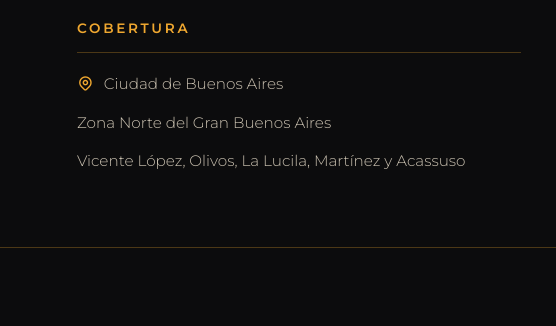
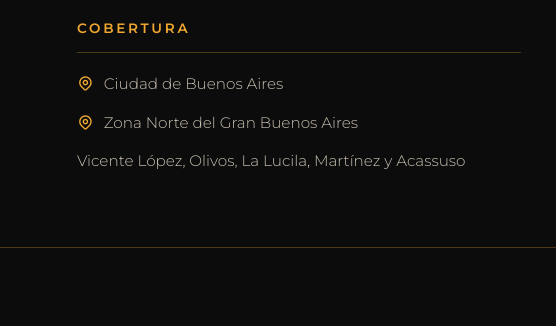
Before and after one commit to sageDev7/djoro, a plain HTML site: page index.html in a window 1280 px wide. Shown: the part 4876-5202 px from the top of the page, 341-897 px from the left. Drawn offline with nearby package versions, Linux system fonts and the light colour scheme; a web font is replaced by a local one.

Commit message:
final ajustes rediseño 8

```diff
--- a/index.html
+++ b/index.html
@@ -209,7 +209,7 @@
     <div class="footer-col">
       <h3>Cobertura</h3>
       <p><i class="ti ti-map-pin" aria-hidden="true"></i> Ciudad de Buenos Aires</p>
-      <p>Zona Norte del Gran Buenos Aires</p>
+      <p><i class="ti ti-map-pin" aria-hidden="true"></i> Zona Norte del Gran Buenos Aires</p>
       <p>Vicente López, Olivos, La Lucila, Martínez y Acassuso</p>
     </div>
     <div class="footer-col">
```
